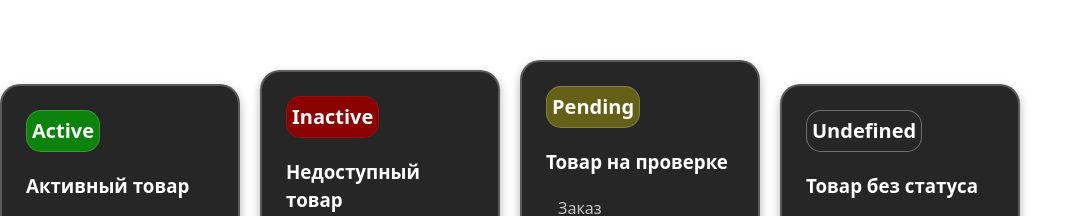
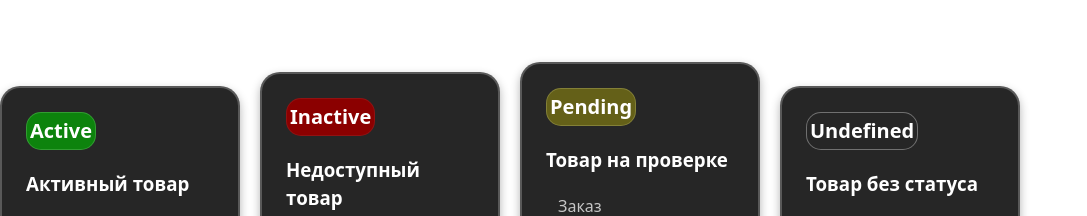
Before and after one commit to Cewerty/React-cards, a React (Vite) app: page / in a window 1280 px wide. Shown: the part 193-409 px from the top of the page, without its empty margins (0-1087 px from the left). Built offline with nearby package versions, Linux system fonts and the light colour scheme.

Commit message:
fix: уменьшил размер таблетки статуса до более тонкого состояния

```diff
--- a/src/Card.css
+++ b/src/Card.css
@@ -33,7 +33,7 @@
   /* height: 10px;
   width: 18px; */
   display: inline-block;
-  padding: 5px;
+  padding: 3px;
   color: white;
   text-align: left;
   font-size: 1.25rem;
```
Also changed, not shown: index.html (line endings or trailing spaces).
